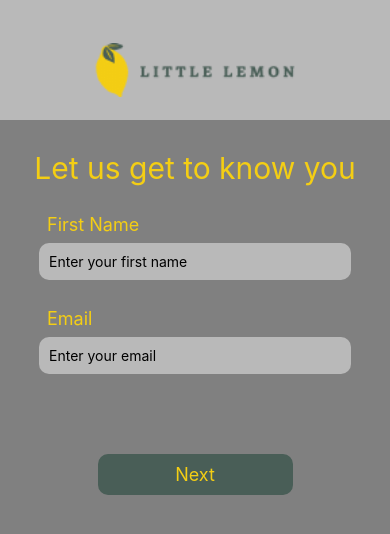
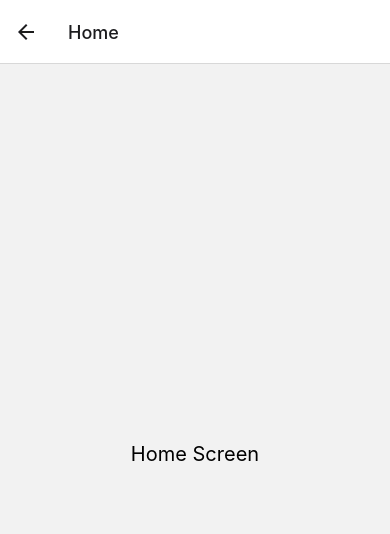
Before and after one commit to Weaam87/LittleLemon-react-native, a React Native app: screen /Home in a window 390 px wide. Shown: the top 534 px of the page. Built offline with nearby package versions, Linux system fonts and the light colour scheme.

Commit message:
Add navigation

```diff
--- a/App.js
+++ b/App.js
@@ -1,16 +1,26 @@
 import { StatusBar } from 'expo-status-bar';
-import { StyleSheet, Text, View } from 'react-native';
+import { StyleSheet, View } from 'react-native';
 import LittleLemonOnboarding from './screens/Onboarding';
+import HomeScreen from './screens/HomeScreen';
+import * as React from 'react';
+import { NavigationContainer } from '@react-navigation/native';
+import { createNativeStackNavigator } from '@react-navigation/native-stack';
 
+
+const Stack = createNativeStackNavigator();
 
 export default function App() {
   return (
-    <View style={styles.container}>
-      <LittleLemonOnboarding />
-      <StatusBar style="auto" />
-    </View>
-  );
-}
+    <NavigationContainer>
+        <View style={styles.container}>
+          <Stack.Navigator initialRouteName='Welcome'>
+            <Stack.Screen name='Welcome' component={LittleLemonOnboarding} />
+            <Stack.Screen name='Home' component={HomeScreen}/>
+          </Stack.Navigator>
+        </View>
+    </NavigationContainer>
+   );
+  }
 
 const styles = StyleSheet.create({
   container: {
--- /dev/null
+++ b/screens/HomeScreen.js
@@ -0,0 +1,21 @@
+import React from 'react';
+import { View, Text, StyleSheet } from 'react-native';
+
+export default function HomeScreen() {
+  return (
+    <View style={styles.container}>
+      <Text style={styles.text}>Home Screen</Text>
+    </View>
+  );
+};
+
+const styles = StyleSheet.create({
+  container: {
+    flex: 1,
+    justifyContent: 'center',
+    alignItems: 'center',
+  },
+  text: {
+    fontSize: 20,
+  },
+});
--- a/screens/Onboarding.js
+++ b/screens/Onboarding.js
@@ -1,5 +1,6 @@
 import React, { useState } from 'react';
 import { View, Text, TextInput, Image, StyleSheet, TouchableOpacity } from "react-native";
+import { useNavigation } from '@react-navigation/native';
 
 export default function LittleLemonOnboarding() {
 
@@ -7,51 +8,41 @@ export default function LittleLemonOnboarding() {
   const [email, setEmail] = useState('');
   const [firstNameError, setFirstNameError] = useState('');
   const [emailError, setEmailError] = useState('');
-
-
+  const navigation = useNavigation();
 
   // validate the email input
   const validateEmail = () => {
-    // use a simple regex to check the email format
     let regex = /\S+@\S+\.\S+/;
-    // test the input value against the regex
     let isValid = regex.test(email);
-    // if the email is not valid, set the error message
     if (!isValid) {
       setEmailError('Please enter a valid email address');
     } else {
-      // if the email is valid, clear the error message
       setEmailError('');
     }
   };
 
   // validate the first name input
   const validateFirstName = () => {
-    // check if the input is empty
     if (firstName === '') {
       setFirstNameError('First name is required');
-      return;
+      return false;
     }
-    // check if the input contains only letters
     let regex = /^[A-Za-z]+$/;
     if (!regex.test(firstName)) {
       setFirstNameError('First name must contain only letters');
-      return;
+      return false;
     }
-    // if no error, clear the error message
     setFirstNameError('');
+    return true;
   };
 
   const handleNext = () => {
-    // Validate inputs before proceeding
-    validateFirstName();
+    const isFirstNameValid = validateFirstName();
     validateEmail();
 
-    // Check if there are any errors before proceeding
-    if (!firstNameError && !emailError) {
-      // do something with firstName and email
-      console.log('First Name:', firstName);
-      console.log('Email:', email);
+    if (isFirstNameValid && emailError === '') {
+      // Both first name and email are valid, navigate to the next screen
+      navigation.navigate('Home');
     }
   };
 
@@ -70,7 +61,7 @@ export default function LittleLemonOnboarding() {
           value={firstName}
           onChangeText={setFirstName}
           placeholder="Enter your first name"
-          onChange={validateFirstName}
+          onBlur={validateFirstName}
         />
         {/* display the error message */}
         <Text style={styles.errorText}>{firstNameError}</Text>
@@ -83,7 +74,7 @@ export default function LittleLemonOnboarding() {
           onChangeText={setEmail}
           placeholder="Enter your email"
           keyboardType="email-address"
-          onChange={validateEmail}
+          onBlur={validateEmail}
         />
         {/* display the error message */}
         <Text style={styles.errorText}>{emailError}</Text>
```
Also changed, not shown: package.json (+8 -3 lines), 1 other file (tests, documents, lock files or other folders).
